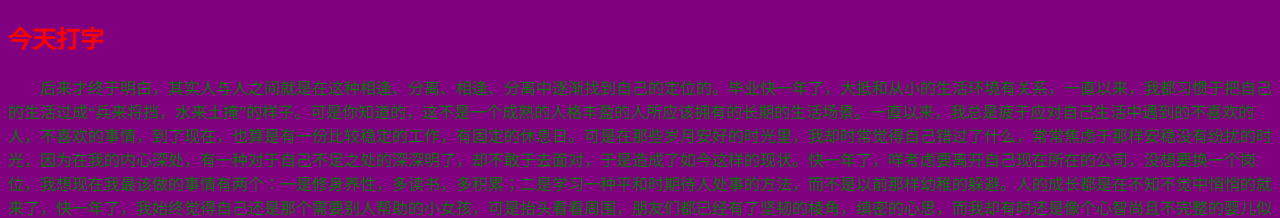
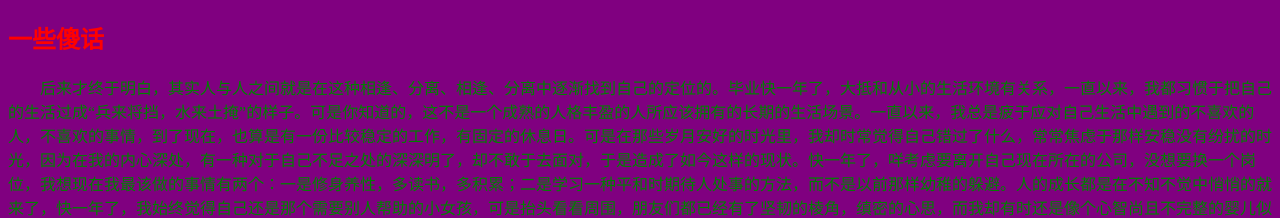
Before and after one commit to qiaoxiaobeibei/project, a Jekyll site: the page built from _posts/2016-04-08-一些傻话.html, in a window 1280 px wide. Shown: the top 218 px of the page. Built offline with Jekyll 4.4.1, drawn with Linux system fonts in a browser that asks for light colours.

Commit message:
delete & add files

```diff
--- a/_posts/160202-想打字了.html
+++ b/_posts/2016-02-02-想打字了.html
@@ -1,6 +1,6 @@
 ---
 layout: default
-title: 今天打字
+title: 今天想打字了
 ---
 <h2>{{ page.title }}</h2>
 <p>
--- a/_posts/2016-04-08-一些傻话.html
+++ b/_posts/2016-04-08-一些傻话.html
@@ -1,6 +1,6 @@
 ---
 layout: default
-title: 今天打字
+title: 一些傻话
 ---
 <h2>{{ page.title }}</h2>
 <p>
```
Also changed, not shown: _posts/2015-08-17-hellowWorld.html (renamed from _posts/2015-08-17-testText.html).
